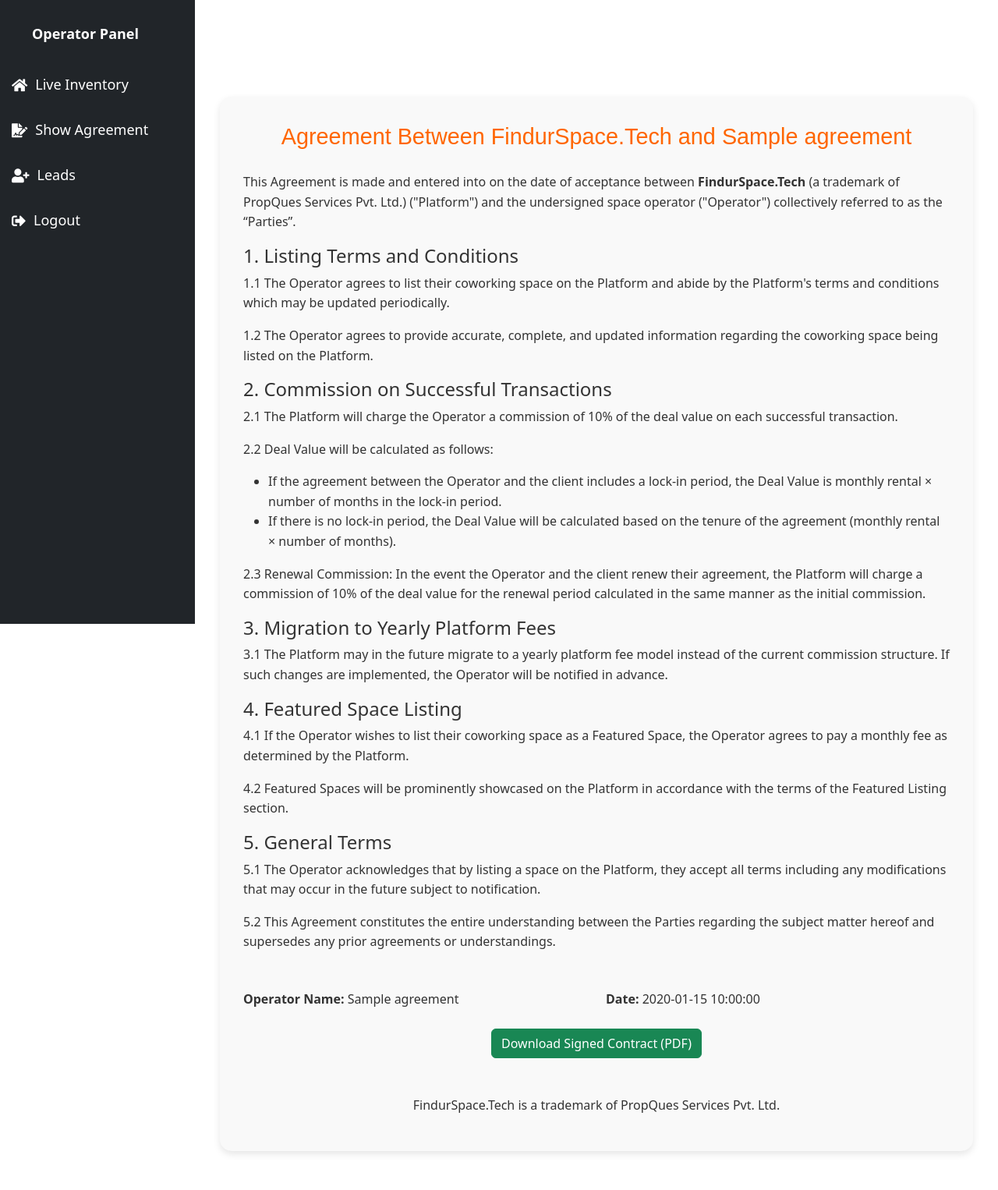
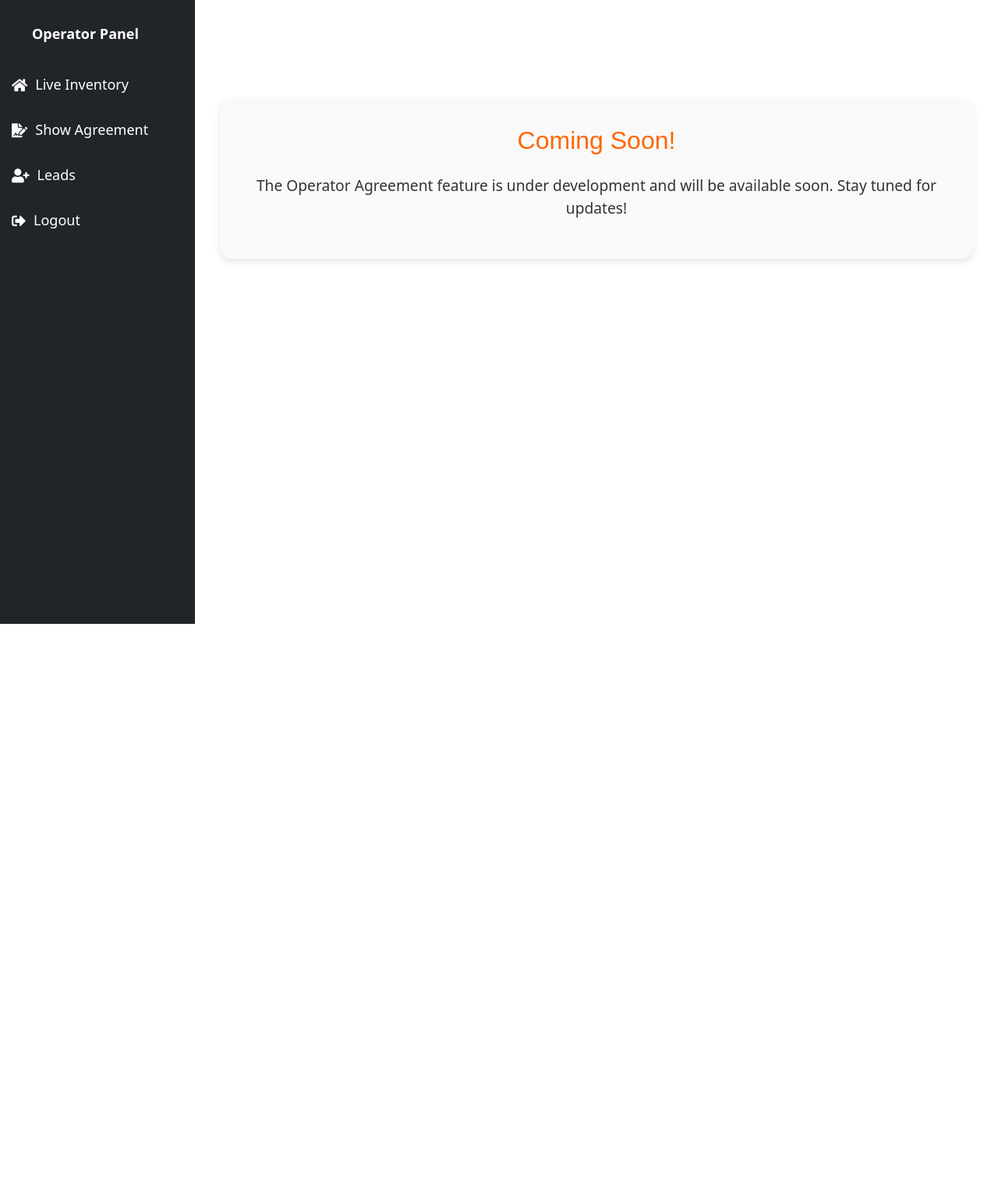
Before and after one commit to propques33/FindUrSpace, a Flask app: page /operators/show_agreement in a window 1280 px wide. Shown: the whole page at 78% size. After the commit the page ends 800 px from the top, so only its background shows below. Run offline with Flask 3, Linux system fonts and the light colour scheme; the visitor is signed in with stand-in values (Sample User, id 1); a database or web service that is not in the repository returns one stand-in record (values such as "Sample title").

Commit message:
operators fixed

```diff
--- a/main.py
+++ b/main.py
@@ -41,4 +41,4 @@
 
     # Use the PORT environment variable if available, default to 5000
     port = int(os.environ.get('PORT', 5000))
-    app.run(host='0.0.0.0', port=port, debug=False)
+    app.run(host='0.0.0.0', port=port, debug=True)
--- a/operators/operators.py
+++ b/operators/operators.py
@@ -9,6 +9,10 @@
 operators_bp = Blueprint('operators', __name__, url_prefix='/operators', template_folder='templates')
 
 ZOHO_CONTRACTS_API_URL = "https://contracts.zoho.com/api/v1/contracts"
+
+@operators_bp.route('/not_found', methods=['GET'])
+def operators_not_found():
+    return render_template('operators_not_found.html')
 
 
 @operators_bp.route('/login', methods=['GET', 'POST'])
@@ -22,11 +26,11 @@
         db = current_app.config['db']
 
         if mobile and not otp:
-            # User submitted mobile number, send OTP
+            # User submitted mobile number, check if operator exists
             operator = db.fillurdetails.find_one({'owner.phone': mobile})
 
             if operator:
-                # Send OTP
+                # Operator found, send OTP
                 mobile_with_country_code = '+91' + mobile  # Assuming India country code
 
                 otp_response = OtpLessAuth.send_otp(mobile_with_country_code)
@@ -39,7 +43,8 @@
                 else:
                     return render_template('operators_login.html', error=otp_response['message'])
             else:
-                return render_template('operators_login.html', error="Invalid mobile number")
+                # Operator not found, redirect to "not found" page
+                return redirect(url_for('operators.operators_not_found'))
 
         elif otp:
             # User submitted OTP, verify it
--- a/operators/templates/show_agreement.html
+++ b/operators/templates/show_agreement.html
@@ -11,115 +11,39 @@
             font-family: 'Report School Regular', Arial, sans-serif;
         }
 
-        .agreement-container {
+        .coming-soon-container {
             background-color: #f9f9f9;
             border-radius: 15px;
             padding: 30px;
             box-shadow: rgba(0, 0, 0, 0.1) 0px 4px 10px 0px;
-            margin-bottom: 30px;
+            text-align: center;
+            margin-top: 50px;
         }
 
-        .agreement-header {
+        .coming-soon-header {
             font-family: 'Report School Bold', Arial, sans-serif;
-            font-size: 1.8rem;
-            color: #ff6600; /* Match the orange tone */
+            font-size: 2rem;
+            color: #ff6600;
             margin-bottom: 20px;
         }
 
-        .agreement-content {
+        .coming-soon-text {
+            font-size: 1.2rem;
             color: #333;
-            line-height: 1.6;
-        }
-
-        .btn-primary, .btn-success {
-            font-weight: bold;
-        }
-
-        .btn-primary:hover {
-            background-color: #0056b3;
-        }
-
-        .btn-success:hover {
-            background-color: #28a745;
+            margin-bottom: 20px;
         }
     </style>
 </head>
 <body>
+    <!-- Include sidebar (navigation) -->
     {% include 'operators_navigation.html' %}
 
     <!-- Main content section -->
     <div id="page-content-wrapper">
         <div class="container mt-5">
-            <div class="agreement-container">
-                <div class="agreement-header text-center mb-4">Agreement Between FindurSpace.Tech and {{ agreement.coworking_name }}</div>
-                <div class="agreement-content">
-                    <p>This Agreement is made and entered into on the date of acceptance between <strong>FindurSpace.Tech</strong> (a trademark of PropQues Services Pvt. Ltd.) ("Platform") and the undersigned space operator ("Operator") collectively referred to as the “Parties”.</p>
-
-                    <h4>1. Listing Terms and Conditions</h4>
-                    <p>1.1 The Operator agrees to list their coworking space on the Platform and abide by the Platform's terms and conditions which may be updated periodically.</p>
-                    <p>1.2 The Operator agrees to provide accurate, complete, and updated information regarding the coworking space being listed on the Platform.</p>
-
-                    <h4>2. Commission on Successful Transactions</h4>
-                    <p>2.1 The Platform will charge the Operator a commission of 10% of the deal value on each successful transaction.</p>
-                    <p>2.2 Deal Value will be calculated as follows:</p>
-                    <ul>
-                        <li>If the agreement between the Operator and the client includes a lock-in period, the Deal Value is monthly rental × number of months in the lock-in period.</li>
-                        <li>If there is no lock-in period, the Deal Value will be calculated based on the tenure of the agreement (monthly rental × number of months).</li>
-                    </ul>
-                    <p>2.3 Renewal Commission: In the event the Operator and the client renew their agreement, the Platform will charge a commission of 10% of the deal value for the renewal period calculated in the same manner as the initial commission.</p>
-
-                    <h4>3. Migration to Yearly Platform Fees</h4>
-                    <p>3.1 The Platform may in the future migrate to a yearly platform fee model instead of the current commission structure. If such changes are implemented, the Operator will be notified in advance.</p>
-
-                    <h4>4. Featured Space Listing</h4>
-                    <p>4.1 If the Operator wishes to list their coworking space as a Featured Space, the Operator agrees to pay a monthly fee as determined by the Platform.</p>
-                    <p>4.2 Featured Spaces will be prominently showcased on the Platform in accordance with the terms of the Featured Listing section.</p>
-
-                    <h4>5. General Terms</h4>
-                    <p>5.1 The Operator acknowledges that by listing a space on the Platform, they accept all terms including any modifications that may occur in the future subject to notification.</p>
-                    <p>5.2 This Agreement constitutes the entire understanding between the Parties regarding the subject matter hereof and supersedes any prior agreements or understandings.</p>
-
-                    <div class="row mt-5">
-                        <div class="col-md-6">
-                            <strong>Operator Name:</strong>
-                            {% if agreement.signed %}
-                                {{ agreement.operator_name }}
-                            {% else %}
-                                ____________________
-                            {% endif %}
-                        </div>
-                        <div class="col-md-6">
-                            <strong>Date:</strong>
-                            {% if agreement.signed %}
-                                {{ agreement.sign_date }}
-                            {% else %}
-                                ____________________
-                            {% endif %}
-                        </div>
-                    </div>
-
-                    <!-- Conditional button for signing or downloading the agreement -->
-                    {% if not agreement.signed %}
-                        <div class="text-center mt-4">
-                            <p class="text-danger">You haven't signed the contract yet! Please sign it to proceed.</p>
-                            <!-- Commented out the current sign button -->
-                            {#
-                            <a href="{{ url_for('operators.zoho_auth') }}" class="btn btn-primary">Sign the Contract</a>
-                            #}
-
-                            <!-- Dummy 'Coming Soon' button -->
-                            <button class="btn btn-secondary" disabled>Coming Soon!</button>
-                        </div>
-                    {% else %}
-                        <div class="mt-4 text-center">
-                            <a href="{{ agreement.signed_pdf_url }}" class="btn btn-success" target="_blank">Download Signed Contract (PDF)</a>
-                        </div>
-                    {% endif %}
-
-                    <div class="mt-5 text-center">
-                        <p>FindurSpace.Tech is a trademark of PropQues Services Pvt. Ltd.</p>
-                    </div>
-                </div>
+            <div class="coming-soon-container">
+                <div class="coming-soon-header">Coming Soon!</div>
+                <p class="coming-soon-text">The Operator Agreement feature is under development and will be available soon. Stay tuned for updates!</p>
             </div>
         </div>
     </div>
```
Also changed, not shown: operators/templates/operators_not_found.html (added, +23 -0 lines).
